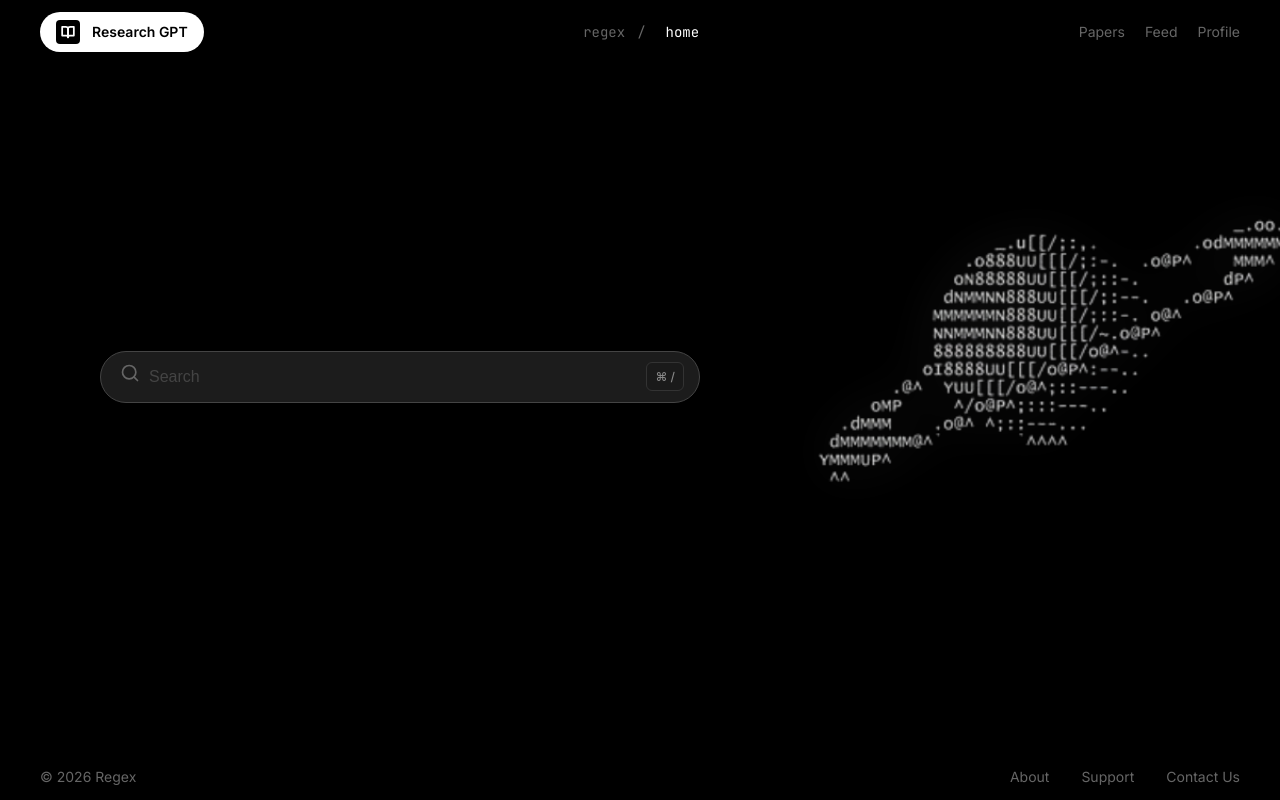
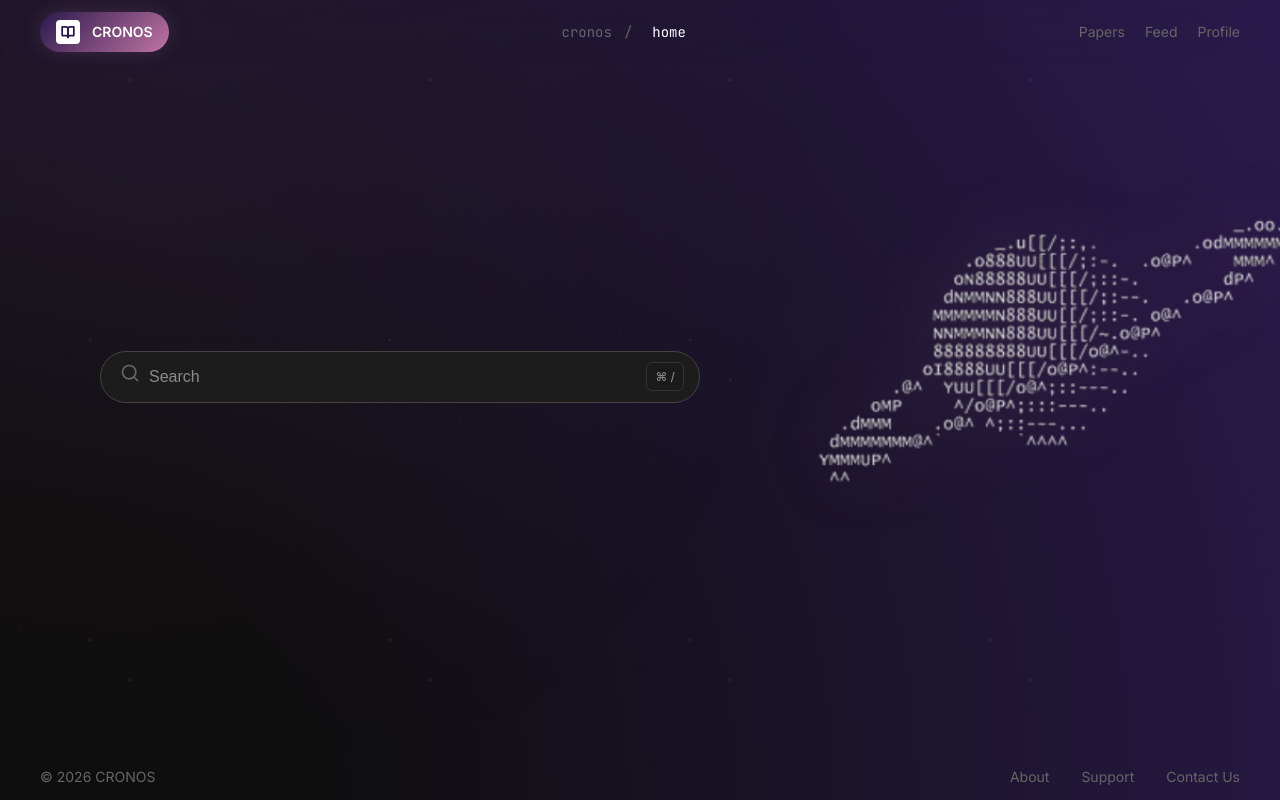
Before and after one commit to workwithprnv-stack/ux-capstone-proj, a Next.js app: page / in a window 1280 px wide. Built offline with nearby package versions, Linux system fonts and the light colour scheme.

Commit message:
feat: implement core UI pages including search functionality, paper results, and group management with supporting utilities

```diff
--- a/src/app/globals.css
+++ b/src/app/globals.css
@@ -1,39 +1,39 @@
 @import url('https://fonts.googleapis.com/css2?family=Inter:wght@300;400;500;600;700;800;900&family=JetBrains+Mono:wght@400;500;600&display=swap');
 
 :root {
-  /* Color System */
-  --bg-primary: #000000;
-  --bg-secondary: #0a0a0a;
-  --bg-tertiary: #161616;
-  --bg-card: rgba(18, 18, 18, 0.7);
-  --bg-card-hover: rgba(24, 24, 24, 0.9);
-  --bg-glass: rgba(255, 255, 255, 0.03);
-  --bg-glass-hover: rgba(255, 255, 255, 0.06);
-
-  --text-primary: #ffffff;
-  --text-secondary: #666666;
-  --text-tertiary: #444444;
-  --text-accent: #ffffff;
-
-  --accent-primary: #818cf8;
-  --accent-secondary: #6366f1;
-  --accent-tertiary: #4f46e5;
-  --accent-glow: rgba(129, 140, 248, 0.15);
-  --accent-glow-strong: rgba(129, 140, 248, 0.3);
-
-  --gradient-primary: linear-gradient(135deg, #667eea 0%, #764ba2 100%);
-  --gradient-secondary: linear-gradient(135deg, #6366f1 0%, #818cf8 50%, #a78bfa 100%);
-  --gradient-hero: linear-gradient(135deg, #0a0a0f 0%, #1a1a3e 40%, #16162a 70%, #0a0a0f 100%);
-  --gradient-card: linear-gradient(135deg, rgba(99, 102, 241, 0.08) 0%, rgba(129, 140, 248, 0.02) 100%);
-
-  --border-subtle: rgba(255, 255, 255, 0.06);
-  --border-medium: rgba(255, 255, 255, 0.1);
-  --border-accent: rgba(255, 255, 255, 0.2);
-
-  --success: #34d399;
-  --warning: #fbbf24;
-  --danger: #f87171;
-  --info: #60a5fa;
+  /* Color System - CRONOS Galaxy Theme */
+  --bg-primary: #0E0E0E;
+  --bg-secondary: #2A1A4C; /* Deep Space Purple */
+  --bg-tertiary: #1A1A1A;
+  --bg-card: rgba(56, 54, 56, 0.6);
+  --bg-card-hover: rgba(42, 26, 76, 0.8);
+  --bg-glass: rgba(255, 255, 255, 0.02);
+  --bg-glass-hover: rgba(193, 116, 163, 0.1);
+
+  --text-primary: #F2F2F3;
+  --text-secondary: #CFD4DE;
+  --text-tertiary: #8A8A8A;
+  --text-accent: #C174A3;
+
+  --accent-primary: #C174A3; /* Nebula Pink */
+  --accent-secondary: #2A1A4C; /* Space Purple */
+  --accent-tertiary: #4D3C77;
+  --accent-glow: rgba(193, 116, 163, 0.2);
+  --accent-glow-strong: rgba(193, 116, 163, 0.4);
+
+  --gradient-primary: linear-gradient(135deg, #2A1A4C 0%, #C174A3 100%);
+  --gradient-secondary: linear-gradient(135deg, #C174A3 0%, #818cf8 100%);
+  --gradient-hero: radial-gradient(circle at top right, #2A1A4C 0%, #0E0E0E 60%);
+  --gradient-card: linear-gradient(135deg, rgba(193, 116, 163, 0.1) 0%, rgba(42, 26, 76, 0.05) 100%);
+
+  --border-subtle: rgba(207, 212, 222, 0.1);
+  --border-medium: rgba(193, 116, 163, 0.2);
+  --border-accent: rgba(193, 116, 163, 0.4);
+
+  --success: #10b981;
+  --warning: #f59e0b;
+  --danger: #ef4444;
+  --info: #3b82f6;
 
   /* Spacing */
   --space-xs: 0.25rem;
@@ -80,12 +80,54 @@ html {
 
 body {
   font-family: var(--font-sans);
-  background: var(--bg-primary);
+  background: radial-gradient(circle at bottom left, #0E0E0E 20%, #2A1A4C 100%);
+  background-attachment: fixed;
   color: var(--text-primary);
   line-height: 1.6;
   -webkit-font-smoothing: antialiased;
   -moz-osx-font-smoothing: grayscale;
   min-height: 100vh;
+  position: relative;
+  overflow-x: hidden;
+}
+
+body::before {
+  content: '';
+  position: fixed;
+  top: 0;
+  left: 0;
+  width: 100%;
+  height: 100%;
+  background-image:
+    radial-gradient(1px 1px at 20px 30px, #fff, rgba(0,0,0,0)),
+    radial-gradient(1px 1px at 40px 70px, #fff, rgba(0,0,0,0)),
+    radial-gradient(1px 1px at 50px 160px, #fff, rgba(0,0,0,0)),
+    radial-gradient(2px 2px at 90px 40px, #fff, rgba(0,0,0,0)),
+    radial-gradient(2px 2px at 130px 80px, #fff, rgba(0,0,0,0)),
+    radial-gradient(1px 1px at 160px 120px, #fff, rgba(0,0,0,0));
+  background-repeat: repeat;
+  background-size: 300px 300px;
+  opacity: 0.1;
+  z-index: -1;
+  pointer-events: none;
+  animation: starsTwinkle 10s infinite alternate;
+}
+
+body::after {
+  content: '';
+  position: fixed;
+  top: -10%;
+  left: -10%;
+  width: 100%;
+  height: 100%;
+  background: radial-gradient(circle at 20% 30%, rgba(193, 116, 163, 0.05) 0%, transparent 60%);
+  z-index: -1;
+  pointer-events: none;
+}
+
+::selection {
+  background: var(--accent-primary);
+  color: #fff;
 }
 
 /* ============================
@@ -211,9 +253,9 @@ body {
 }
 
 .btn-primary {
-  background: var(--gradient-secondary);
+  background: var(--gradient-primary);
   color: #fff;
-  box-shadow: var(--shadow-glow);
+  box-shadow: 0 4px 15px rgba(193, 116, 163, 0.3);
 }
 
 .btn-primary:hover {
@@ -1628,12 +1670,10 @@ textarea.form-input {
    ============================ */
 
 .home-minimal {
-  background: var(--bg-primary);
   min-height: 100vh;
   display: flex;
   flex-direction: column;
   position: relative;
-  overflow: hidden;
   color: var(--text-primary);
 }
 
@@ -1655,7 +1695,7 @@ textarea.form-input {
   width: auto;
   height: 600px;
   object-fit: contain;
-  filter: drop-shadow(0 0 30px rgba(255, 255, 255, 0.15));
+  filter: drop-shadow(0 0 50px rgba(193, 116, 163, 0.3));
 }
 
 
@@ -1696,8 +1736,9 @@ textarea.form-input {
   gap: 12px;
   padding: 0 16px;
   height: 40px;
-  background: #ffffff;
-  color: #000000;
+  background: var(--gradient-primary);
+  color: #ffffff;
+  box-shadow: 0 0 20px rgba(193, 116, 163, 0.2);
   border-radius: 100px;
   font-weight: 600;
   font-size: 14px;
@@ -1712,12 +1753,12 @@ textarea.form-input {
 .logo-icon {
   width: 24px;
   height: 24px;
-  background: #000000;
+  background: #ffffff;
   border-radius: 4px;
   display: flex;
   align-items: center;
   justify-content: center;
-  color: #ffffff;
+  color: var(--accent-secondary);
   font-size: 11px;
   font-weight: 800;
 }
@@ -1749,8 +1790,8 @@ textarea.form-input {
 .search-input-modern {
   width: 100%;
   height: 52px;
-  background: #161616;
-  border: 1px solid #282828;
+  background: var(--bg-card);
+  border: 1px solid var(--border-medium);
   border-radius: 100px;
   padding: 0 24px;
   padding-left: 48px;
@@ -1761,7 +1802,7 @@ textarea.form-input {
 }
 
 .search-input-modern::placeholder {
-  color: #444444;
+  color: var(--text-tertiary);
 }
 
 .search-input-modern:focus {
@@ -1970,8 +2011,8 @@ textarea.form-input {
 }
 
 .btn-premium-minimal.dark {
-  background: #000000;
-  color: #ffffff;
+  background: #ffffff;
+  color: var(--accent-secondary);
 }
 
 .btn-premium-minimal.dark:hover {
--- a/src/app/layout.tsx
+++ b/src/app/layout.tsx
@@ -3,7 +3,7 @@ import "./globals.css";
 import Navbar from "@/components/Navbar";
 
 export const metadata: Metadata = {
-  title: "regex",
+  title: "CRONOS",
   description: "A modern research collaboration platform. Search arXiv papers, bookmark discoveries, follow topics, join research groups, and collaborate with researchers worldwide.",
   keywords: ["arxiv", "research", "papers", "collaboration", "science", "machine learning", "AI"],
 };
--- a/src/app/page.tsx
+++ b/src/app/page.tsx
@@ -57,7 +57,7 @@ export default function HomePage() {
       {/* Footer Area */}
       <footer className="home-footer-minimal">
         <div className="copyright">
-          © 2026 Regex
+          © 2026 CRONOS
         </div>
 
         <nav className="footer-nav">
--- a/src/app/papers/page.tsx
+++ b/src/app/papers/page.tsx
@@ -91,11 +91,11 @@ function PapersContent() {
 
       {/* Results Info */}
       {(query || activeCategory) && !loading && (
-        <div style={{ display: 'flex', justifyContent: 'space-between', alignItems: 'center', marginBottom: '24px', fontSize: '14px', color: '#666' }}>
+        <div style={{ display: 'flex', justifyContent: 'space-between', alignItems: 'center', marginBottom: '24px', fontSize: '14px', color: 'var(--text-secondary)' }}>
           <span>{totalResults.toLocaleString()} results found</span>
           <select
             className="sort-select"
-            style={{ background: 'transparent', color: '#fff', border: '1px solid #333', borderRadius: '40px', padding: '4px 12px', outline: 'none' }}
+            style={{ background: 'var(--bg-primary)', color: 'var(--text-primary)', border: '1px solid var(--border-medium)', borderRadius: '40px', padding: '4px 12px', outline: 'none' }}
             value={sortBy}
             onChange={(e) => { setSortBy(e.target.value); setPage(0); }}
             id="sort-select"
@@ -137,7 +137,7 @@ function PapersContent() {
           >
             ← Previous
           </button>
-          <span style={{ color: '#666', fontSize: '14px', alignSelf: 'center' }}>
+          <span style={{ color: 'var(--text-secondary)', fontSize: '14px', alignSelf: 'center' }}>
             Page {page + 1} of {Math.min(totalPages, 100)}
           </span>
           <button
--- a/src/components/Navbar.tsx
+++ b/src/components/Navbar.tsx
@@ -8,13 +8,13 @@ export default function Navbar() {
 
   // Helper to generate dynamic breadcrumbs
   const getBreadcrumbs = () => {
-    if (pathname === '/') return { parts: ['regex', 'home'], current: 'home' };
+    if (pathname === '/') return { parts: ['cronos', 'home'], current: 'home' };
 
     // Split pathname: /papers/123 -> ['papers', '123']
     const pathParts = pathname.split('/').filter(Boolean);
     return {
-      parts: ['regex', ...pathParts],
-      current: pathParts[pathParts.length - 1] || 'regex'
+      parts: ['cronos', ...pathParts],
+      current: pathParts[pathParts.length - 1] || 'cronos'
     };
   };
 
@@ -29,7 +29,7 @@ export default function Navbar() {
             <path d="M22 3h-6a4 4 0 0 0-4 4v14a3 3 0 0 1 3-3h7z"></path>
           </svg>
         </div>
-        Research GPT
+        CRONOS
       </Link>
 
       <div className="breadcrumb-island">
```
Also changed, not shown: src/app/groups/page.tsx (+11 -11 lines), src/app/papers/[...id]/page.tsx (+17 -17 lines), src/app/profile/page.tsx (+18 -18 lines), ascii_art/saturn.png (added), 1 other file (tests, documents, lock files or other folders).
